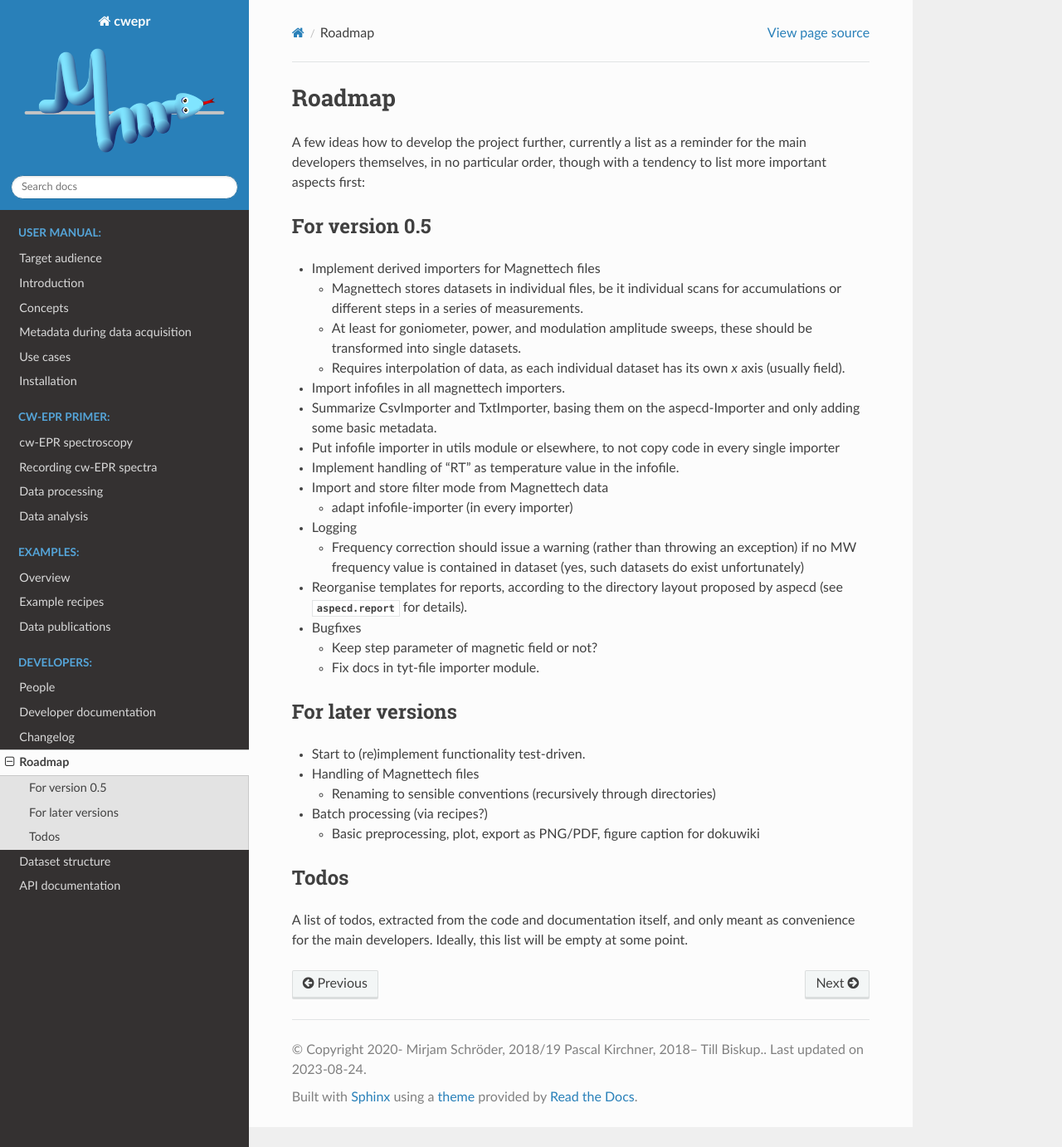
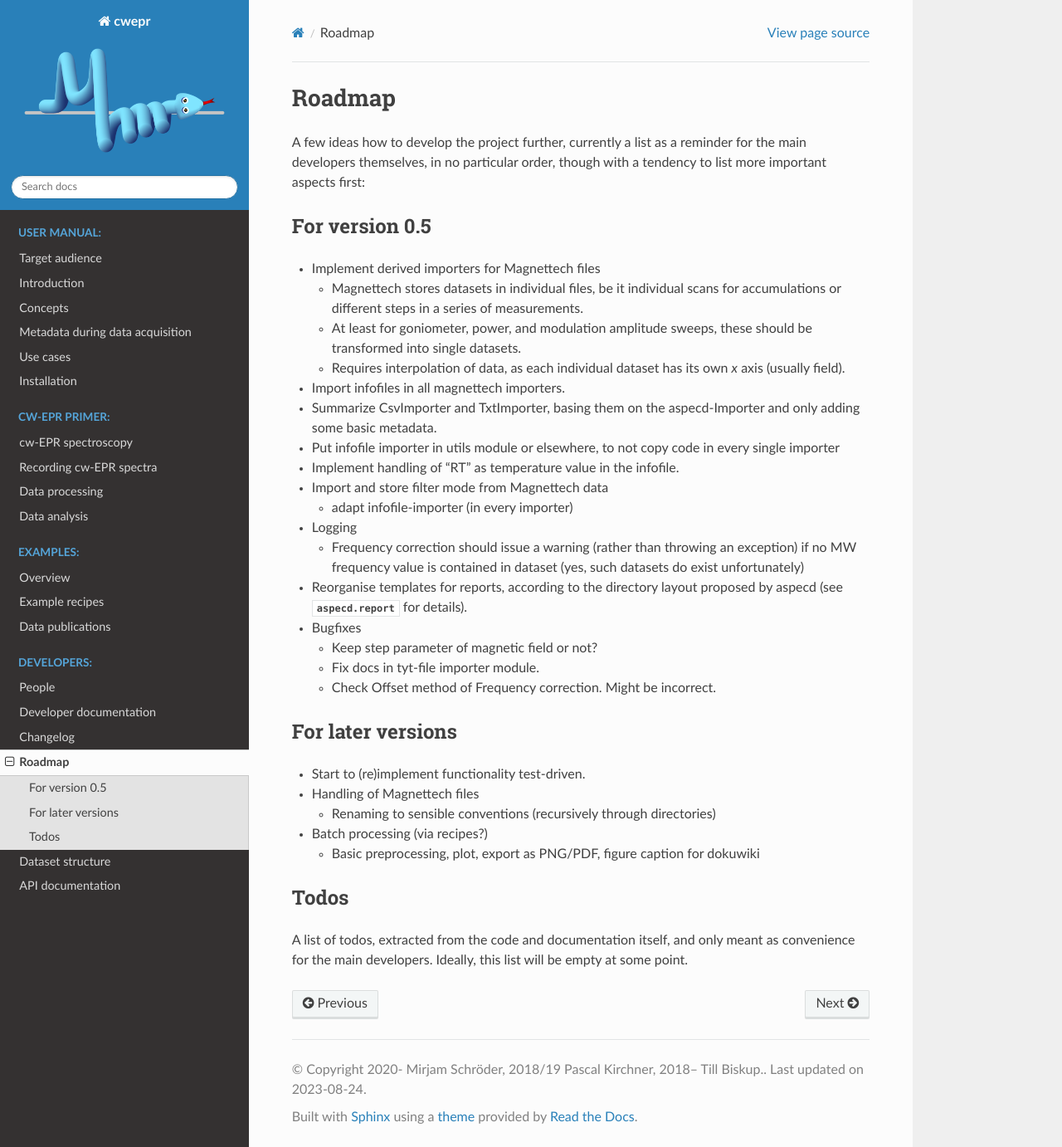
Before and after one commit to tillbiskup/cwepr, a Sphinx documentation site: the page built from docs/roadmap.rst, in a window 1280 px wide and 1382 px high. Shown: the whole window at 83% size. Built offline with Sphinx 7.4.7 and the Read the Docs theme 2.0.0, drawn with Linux system fonts in a browser that asks for light colours.

Commit message:
added entry to roadmap

```diff
--- a/docs/roadmap.rst
+++ b/docs/roadmap.rst
@@ -41,6 +41,8 @@ For version 0.5
 
   * Fix docs in tyt-file importer module.
 
+  * Check Offset method of Frequency correction. Might be incorrect.
+
 
 For later versions
 ==================
```
Also changed, not shown: 1 other file.
